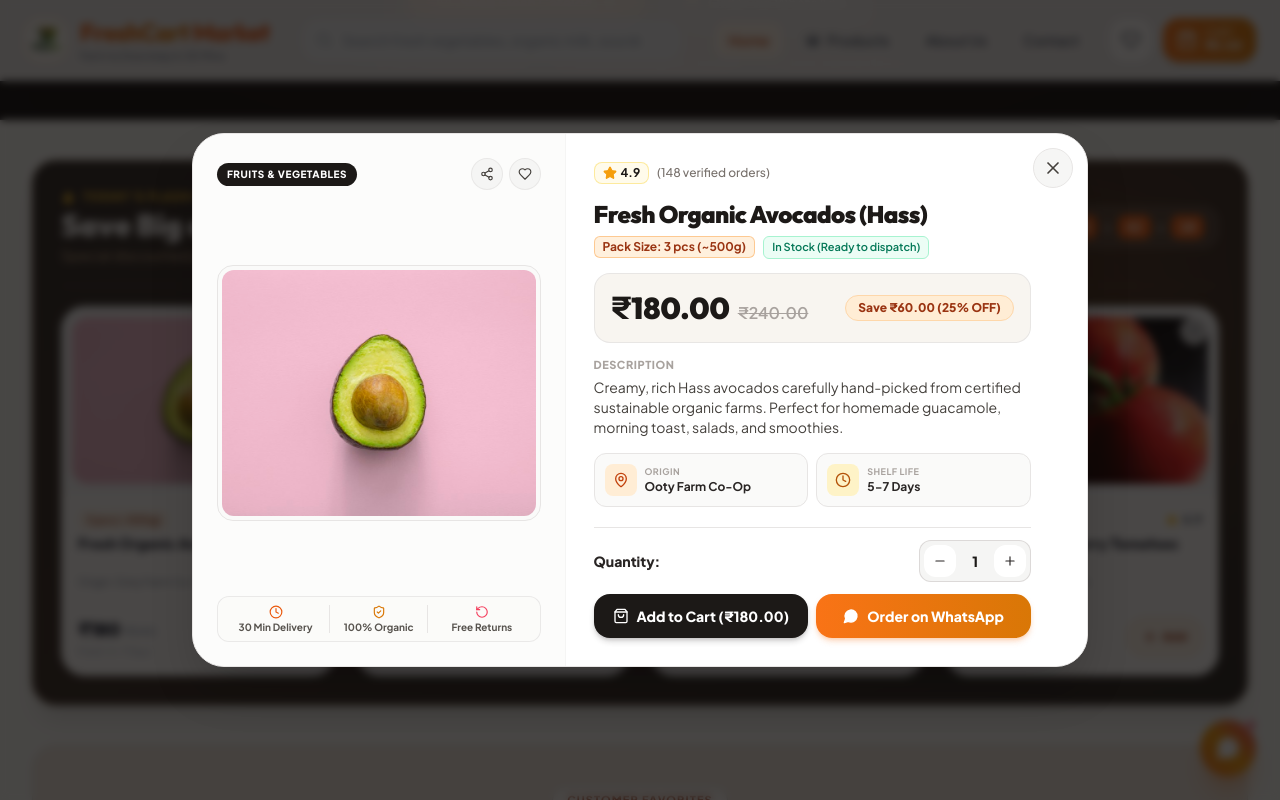
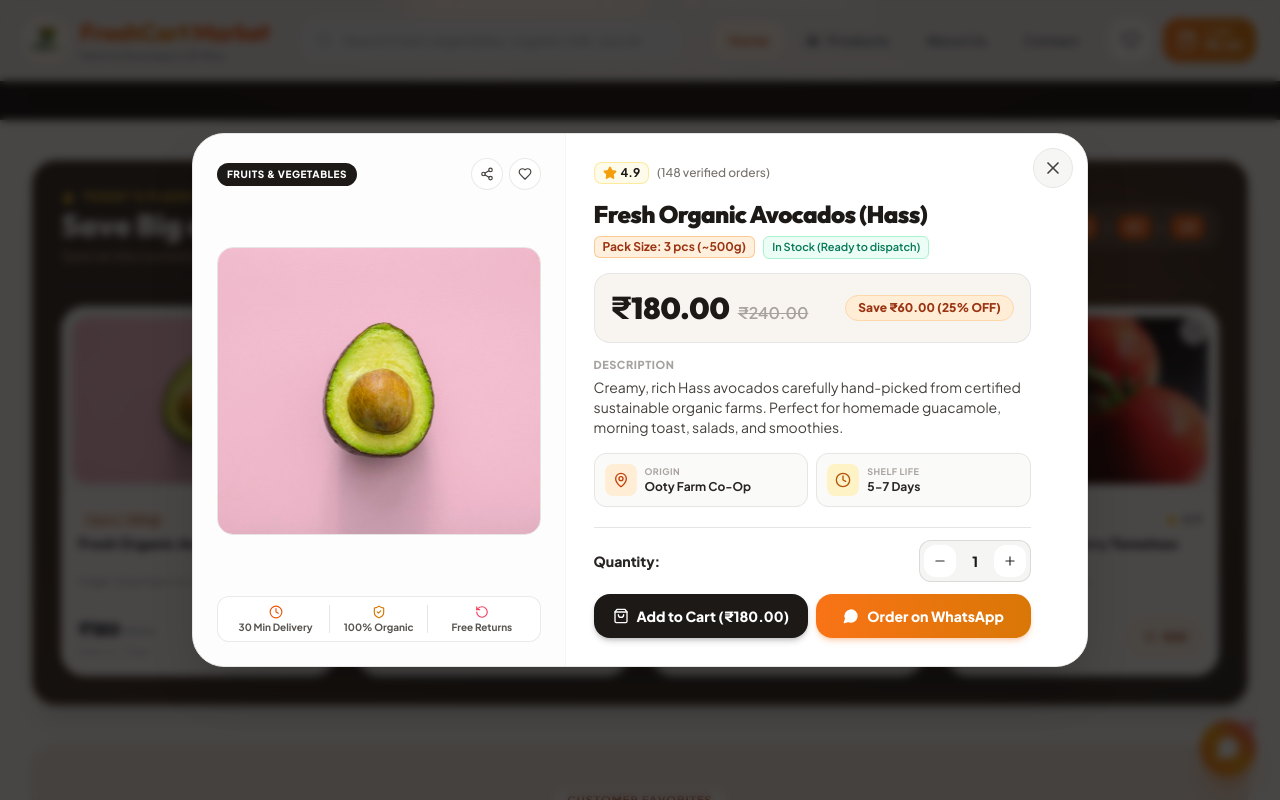
Before and after one commit to SuvithCTI/groceryshop, a React (Vite) app: page / in a window 1280 px wide. Both pictures are taken after a click on the picture 198 px from the left and 1203 px from the top of the page. Shown: the part 803-1603 px from the top of the page. Built offline with nearby package versions, Linux system fonts and the light colour scheme.

Commit message:
fix: seamless unified flow between image and product content

```diff
--- a/src/components/ProductModal.jsx
+++ b/src/components/ProductModal.jsx
@@ -92,11 +92,11 @@ export const ProductModal = () => {
           <X className="w-4 h-4 sm:w-5 sm:h-5" />
         </button>
 
-        {/* Left / Top Showcase: Unified Product Visual Area */}
-        <div className="md:w-5/12 bg-white md:bg-stone-50/60 p-4 sm:p-6 flex flex-col justify-between shrink-0 md:border-r border-stone-100">
+        {/* Left Column (Desktop) / Top Visual Area (Mobile) */}
+        <div className="md:w-5/12 p-4 sm:p-6 pb-2 sm:pb-6 flex flex-col justify-between shrink-0 md:border-r border-stone-100 bg-stone-50/40">
 
           {/* Top Quick Actions (Category & Action Icons) */}
-          <div className="flex items-center justify-between pr-10 sm:pr-0">
+          <div className="flex items-center justify-between pr-10 sm:pr-0 mb-2.5 sm:mb-3">
             <span className="text-[10px] font-black uppercase tracking-wider px-2.5 py-1 rounded-full bg-stone-900 text-white shadow-xs">
               {formatCategory(selectedProduct.category)}
             </span>
@@ -104,14 +104,14 @@ export const ProductModal = () => {
             <div className="flex items-center gap-1.5">
               <button
                 onClick={handleShare}
-                className="w-7 h-7 sm:w-8 sm:h-8 rounded-full bg-stone-100 hover:bg-stone-200 text-stone-700 hover:text-orange-600 flex items-center justify-center shadow-xs border border-stone-200/80 transition hover:scale-105 active:scale-95"
+                className="w-7 h-7 sm:w-8 sm:h-8 rounded-full bg-white hover:bg-stone-100 text-stone-700 hover:text-orange-600 flex items-center justify-center shadow-xs border border-stone-200/80 transition hover:scale-105 active:scale-95"
                 title="Share product link"
               >
                 <Share2 className="w-3.5 h-3.5" />
               </button>
               <button
                 onClick={() => toggleWishlist(selectedProduct)}
-                className="w-7 h-7 sm:w-8 sm:h-8 rounded-full bg-stone-100 hover:bg-rose-50 text-stone-700 hover:text-rose-500 flex items-center justify-center shadow-xs border border-stone-200/80 transition hover:scale-105 active:scale-95"
+                className="w-7 h-7 sm:w-8 sm:h-8 rounded-full bg-white hover:bg-rose-50 text-stone-700 hover:text-rose-500 flex items-center justify-center shadow-xs border border-stone-200/80 transition hover:scale-105 active:scale-95"
                 title="Save to Wishlist"
               >
                 <Heart className={`w-3.5 h-3.5 ${isWishlisted ? 'text-rose-500 fill-rose-500' : ''}`} />
@@ -120,18 +120,16 @@ export const ProductModal = () => {
           </div>
 
           {/* Product Image Frame */}
-          <div className="py-2.5 sm:py-4 my-auto flex items-center justify-center w-full">
-            <div className="w-full max-w-[340px] sm:max-w-none h-48 sm:h-64 rounded-2xl overflow-hidden shadow-xs border border-stone-200 bg-stone-50 p-1 flex items-center justify-center group">
-              <img
-                src={selectedProduct.image}
-                alt={selectedProduct.name}
-                className="w-full h-full object-cover rounded-xl group-hover:scale-105 transition duration-500"
-              />
-            </div>
+          <div className="w-full h-48 sm:h-72 rounded-2xl overflow-hidden border border-stone-200 bg-white flex items-center justify-center group shadow-xs">
+            <img
+              src={selectedProduct.image}
+              alt={selectedProduct.name}
+              className="w-full h-full object-cover group-hover:scale-105 transition duration-500"
+            />
           </div>
 
-          {/* Micro Trust Indicators Row */}
-          <div className="grid grid-cols-3 gap-1 text-center text-[10px] text-stone-600 bg-stone-50/80 py-2 px-2 rounded-xl border border-stone-200/80">
+          {/* Micro Trust Indicators (Desktop View) */}
+          <div className="hidden md:grid grid-cols-3 gap-1 text-center text-[10px] text-stone-600 bg-white py-2 px-2 rounded-xl border border-stone-200/80 mt-4">
             <div className="flex flex-col items-center gap-0.5">
               <Clock className="w-3.5 h-3.5 text-orange-600" />
               <span className="font-bold leading-tight">30 Min Delivery</span>
@@ -148,8 +146,8 @@ export const ProductModal = () => {
 
         </div>
 
-        {/* Right / Bottom Info Panel: Seamless Flow */}
-        <div className="md:w-7/12 bg-white p-4 sm:p-7 sm:pr-14 overflow-y-auto flex flex-col justify-between space-y-3.5 sm:space-y-5">
+        {/* Right Column / Content Flow (Directly following image on mobile) */}
+        <div className="md:w-7/12 p-4 pt-2 sm:p-7 sm:pr-14 overflow-y-auto flex flex-col justify-between space-y-3.5 sm:space-y-5 bg-white">
 
           <div className="space-y-3 sm:space-y-3.5">
 
@@ -241,6 +239,22 @@ export const ProductModal = () => {
               )}
             </div>
 
+            {/* Micro Trust Indicators (Mobile View - placed naturally at the end) */}
+            <div className="md:hidden grid grid-cols-3 gap-1 text-center text-[10px] text-stone-600 bg-stone-50 py-2 px-2 rounded-xl border border-stone-200/80 mt-1">
+              <div className="flex flex-col items-center gap-0.5">
+                <Clock className="w-3.5 h-3.5 text-orange-600" />
+                <span className="font-bold leading-tight">30 Min Delivery</span>
+              </div>
+              <div className="flex flex-col items-center gap-0.5 border-x border-stone-200 px-1">
+                <ShieldCheck className="w-3.5 h-3.5 text-amber-600" />
+                <span className="font-bold leading-tight">100% Organic</span>
+              </div>
+              <div className="flex flex-col items-center gap-0.5">
+                <RotateCcw className="w-3.5 h-3.5 text-rose-500" />
+                <span className="font-bold leading-tight">Free Returns</span>
+              </div>
+            </div>
+
           </div>
 
           {/* Bottom Actions Row: Quantity & Dual Checkout Buttons */}
```
